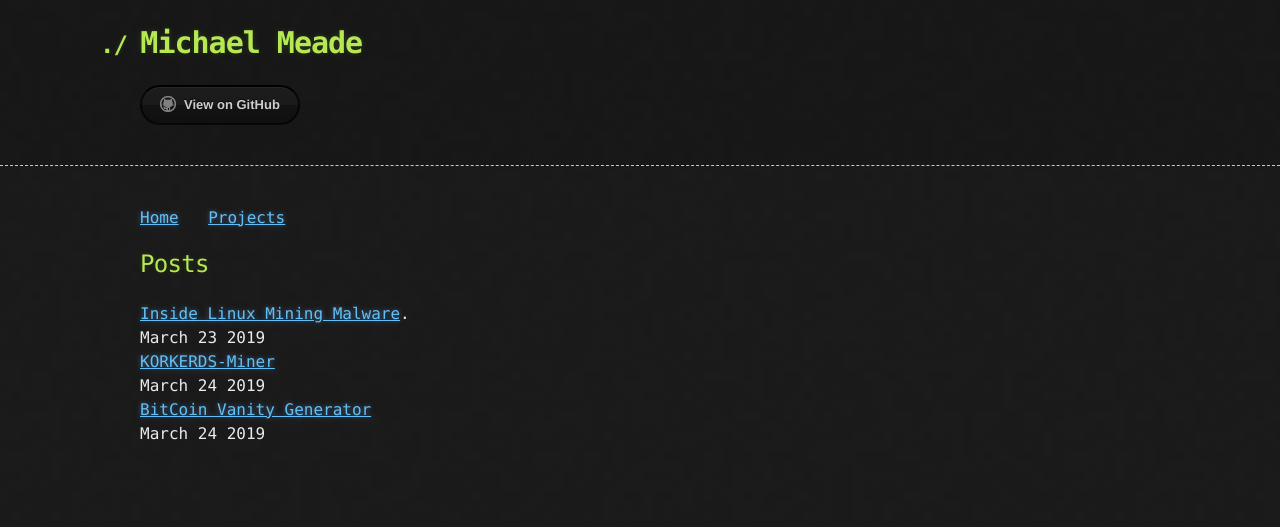
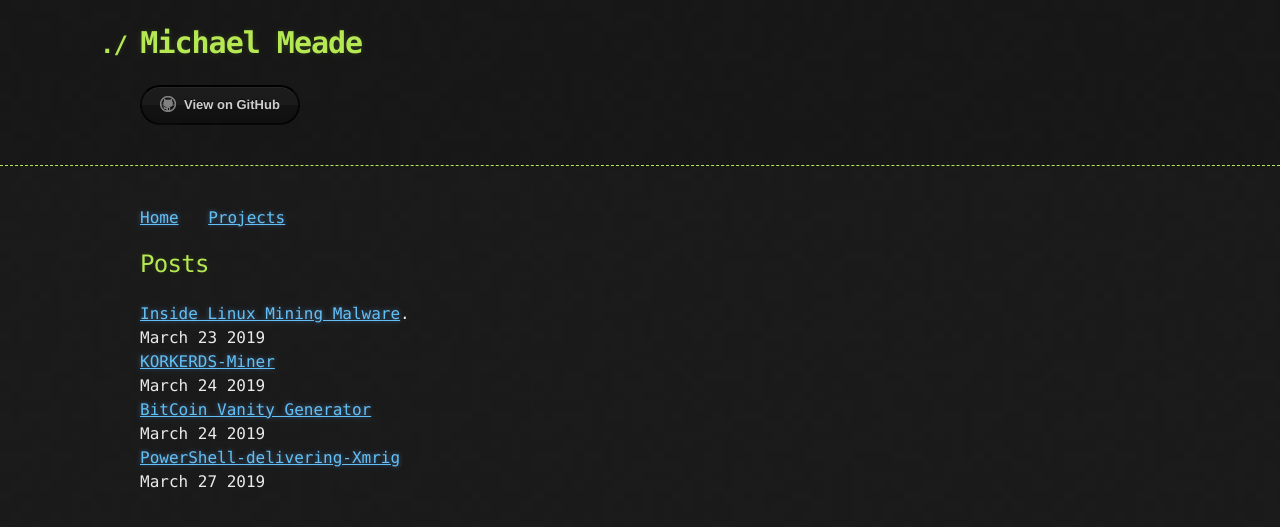
Before and after one commit to Michael-Meade/MinerFind, a Jekyll site: the page built from index.md, in a window 1280 px wide. Shown: the top 527 px of the page. Built offline with Jekyll 4.4.1, drawn with Linux system fonts in a browser that asks for light colours; our own code applies the rules of GitHub Pages for plain Markdown files; the repository's description, which GitHub fills in, is left out.

Commit message:
Update index.md

```diff
--- a/index.md
+++ b/index.md
@@ -8,3 +8,5 @@ March 23 2019<br>
 March 24 2019<br>
 [BitCoin Vanity Generator](./Projects/BitcoinVanityGenerator.md)<br>
 March 24 2019<br>
+[PowerShell-delivering-Xmrig](./powerShellXmrig)<br>
+March 27 2019<br>
```
